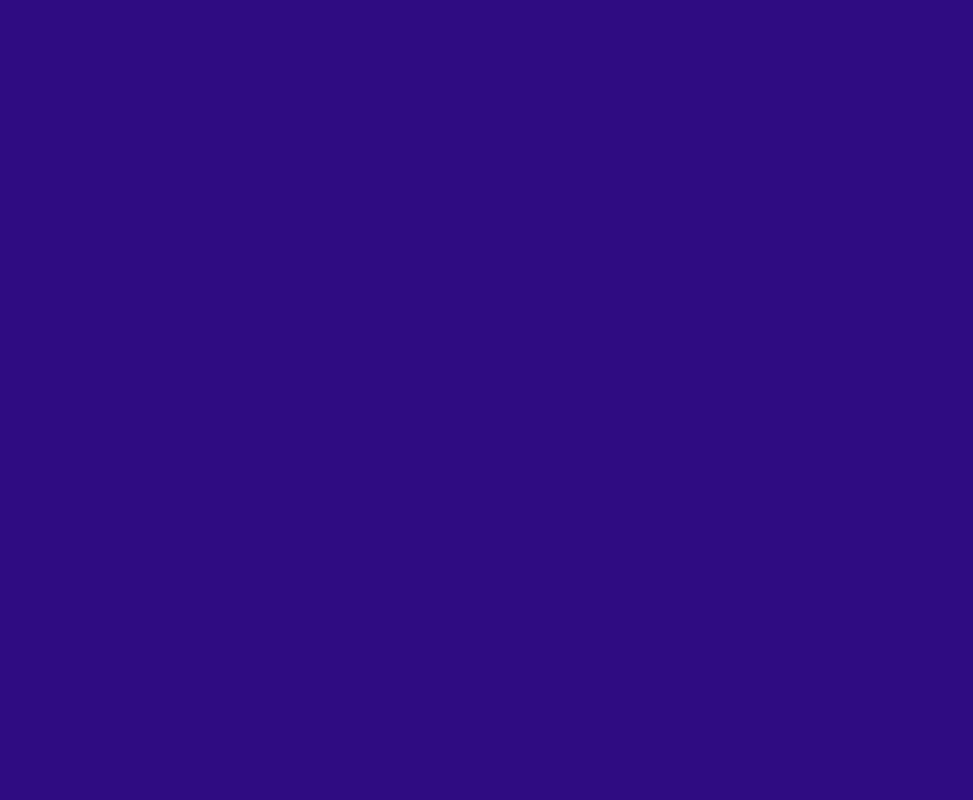
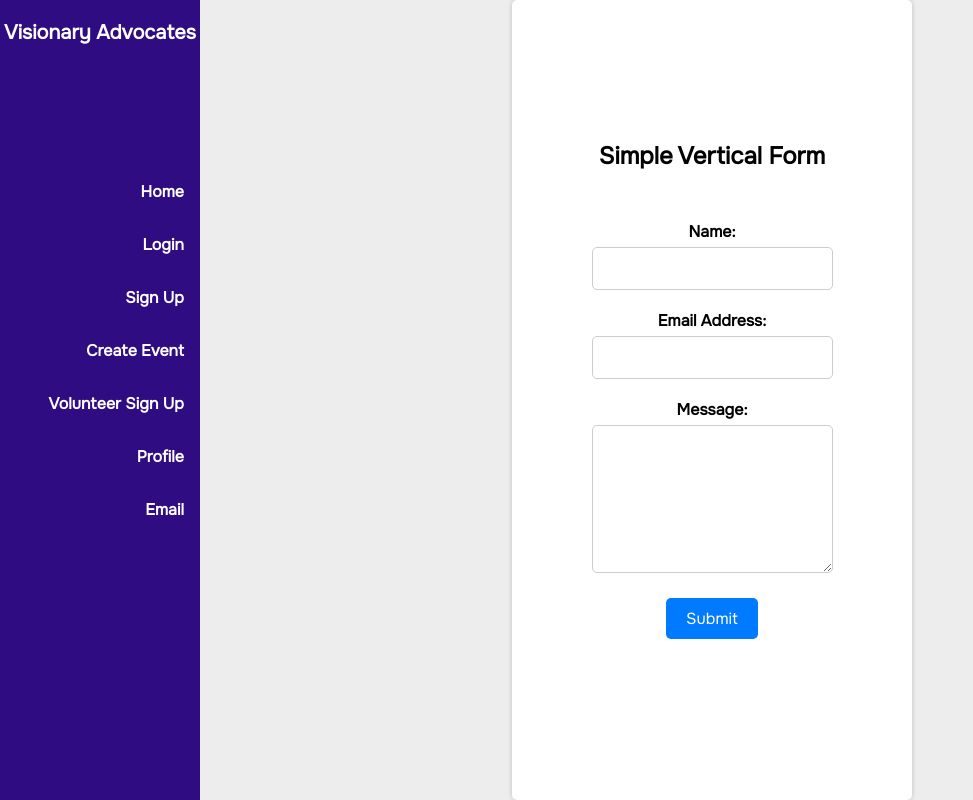
Before and after one commit to cfgdelaware23/Team-12, a React (Create React App) app in the folder client/: page /Email in a window 1280 px wide. Before the commit this address had no page. Shown: the whole page, without its empty margins (0-973 px from the left). Built offline with nearby package versions, Linux system fonts and the light colour scheme.

Commit message:
finished form

```diff
--- a/client/src/App.js
+++ b/client/src/App.js
@@ -12,6 +12,8 @@ import SignUp from './pages/SignUp'
 import VolunteerSignUp from './pages/VolunteerSignUp'
 import CreateEvent from './pages/CreateEvent'
 import Profile from './pages/Profile'
+import Email from './pages/Email'
+
 function App() {
 return (
 <div className="App">
@@ -24,6 +26,7 @@ return (
 <Route path="/VolunteerSignUp" element={<VolunteerSignUp />}/>
 <Route path="/CreateEvent" element={<CreateEvent />}/>
 <Route path="/Profile" element={<Profile />}/>
+<Route path="/Email" element={<Email />}/>
 </Routes>
 </div>
 </BrowserRouter>
--- a/client/src/components/Navbar/navbar.js
+++ b/client/src/components/Navbar/navbar.js
@@ -14,6 +14,7 @@ return (
 <Link to="/CreateEvent" onClick = {() => {window.location.href="/CreateEvent"}} > Create Event </Link>
 <Link to="/VolunteerSignUp" onClick = {() => {window.location.href="/VolunteerSignUp"}} > Volunteer Sign Up </Link>
 <Link to="/Profile" onClick = {() => {window.location.href="/Profile"}} > Profile </Link>
+<Link to="/Email" onClick = {() => {window.location.href="/Email"}} > Email </Link>
 </div>
 </div>
 </header>
--- /dev/null
+++ b/client/src/pages/Email.css
@@ -0,0 +1,62 @@
+.container {
+    font-family: Arial, sans-serif;
+    background-color: #f4f4f4;
+    display: flex;
+    justify-content: center;
+    align-items: center;
+    min-height: 100vh;
+    margin: 0;
+}
+
+.title{
+    padding-bottom: 50px;
+}
+
+.container {
+    max-width: 400px;
+    padding: 20px;
+    background-color: #ffffff;
+    margin-left: 40%;
+    border-radius: 5px;
+    box-shadow: 0 0 5px rgba(0, 0, 0, 0.2);
+    text-align: center;
+}
+
+.form-group {
+    margin-bottom: 20px;
+}
+
+label {
+    display: block;
+    font-weight: bold;
+    margin-bottom: 5px;
+}
+
+input[type="text"],
+input[type="email"],
+textarea {
+    width: 100%;
+    padding: 10px;
+    border: 1px solid #ccc;
+    border-radius: 5px;
+    font-size: 16px;
+}
+
+textarea {
+    resize: vertical;
+}
+
+.btn {
+    display: inline-block;
+    background-color: #007bff;
+    color: #fff;
+    padding: 10px 20px;
+    border: none;
+    border-radius: 5px;
+    cursor: pointer;
+    font-size: 16px;
+}
+
+.btn:hover {
+    background-color: #0056b3;
+}
--- /dev/null
+++ b/client/src/pages/Email.js
@@ -0,0 +1,39 @@
+import React from 'react';
+import './Email.css';
+import Navbar from '../components/Navbar/navbar';
+
+import { useState } from "react";
+
+
+function Email() {
+    return (
+        <>
+            <Navbar />
+            <body>
+            <div class="container">
+
+        <form action="#" method="post" class = "form">
+         <div class = "title"><h2>Simple Vertical Form</h2></div>
+            <div class="form-group">
+                <label for="name">Name:</label>
+                <input type="text" id="name" name="name" placeholder="Enter your name" required></input>
+            </div>
+            <div class="form-group">
+                <label for="email">Email Address:</label>
+                <input type="email" id="email" name="email" placeholder="Enter your email address" required></input>
+            </div>
+            <div class="form-group">
+                <label for="message">Message:</label>
+                <textarea id="message" name="message" placeholder="Write your message" rows="6" required></textarea>
+            </div>
+            <div class="form-group">
+                <button type="submit" class="btn">Submit</button>
+            </div>
+        </form>
+    </div>
+            </body>
+        </>
+    );
+}
+
+export default Email;
--- a/client/src/pages/Profile.css
+++ b/client/src/pages/Profile.css
@@ -1,9 +1,5 @@
 @import url("https://fonts.googleapis.com/css?family=Onest");
-:root {
-    --navbar-width: 200px;
-    --color-light: #fff;
-    background-color: #2F0C82;
-  }
+
   * {
     margin: 0;
     padding: 0;
@@ -26,6 +22,7 @@
     align-items: center;
     padding: 0px 50px;
     overflow: hidden;
+    padding-left: 275px
 
   }
   main {
@@ -77,7 +74,7 @@
   }
   li:hover {
     letter-spacing: 1px;
-    color: var(--color-light);
+    color: white;
     font-weight: 800;
   }
   li::before {
```
